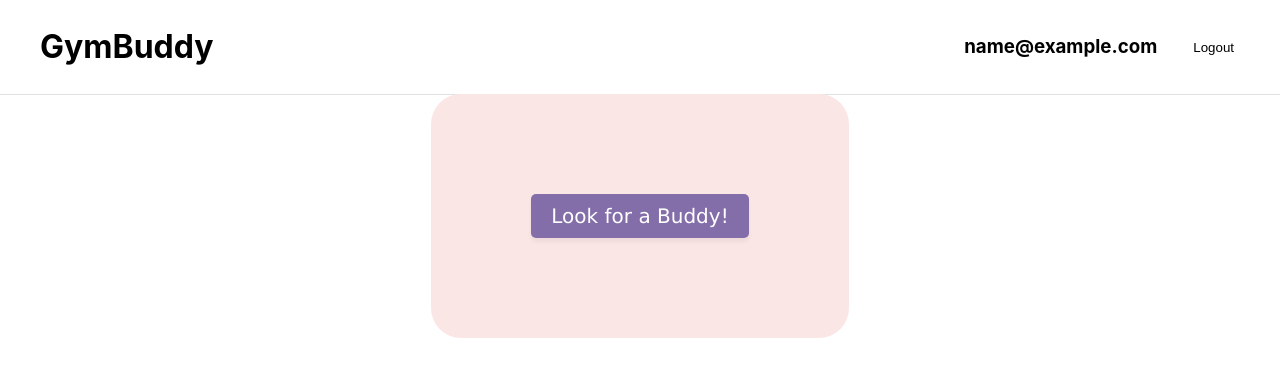
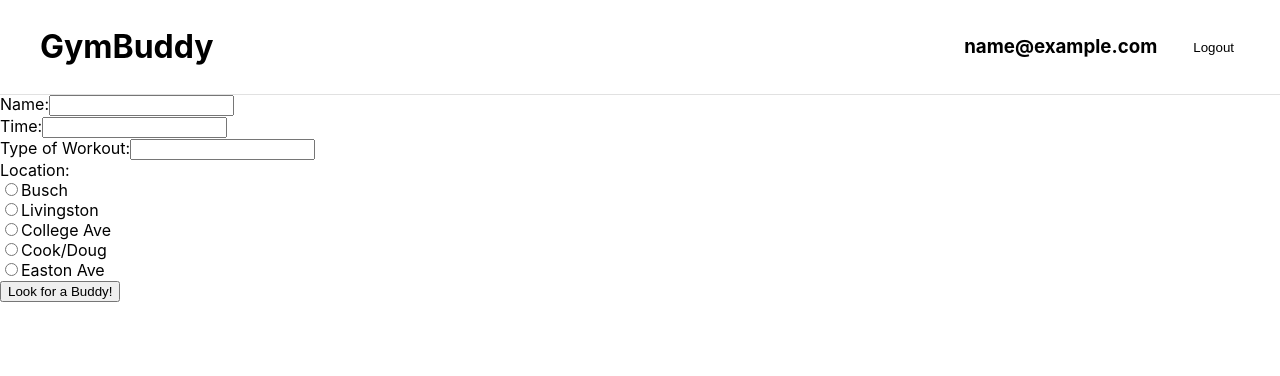
Before and after one commit to FarhanK29/GymSocialApp, a React (Create React App) app in the folder client/gymbuddy/: page / in a window 1280 px wide. Shown: the top 376 px of the page. Built offline with nearby package versions, Linux system fonts and the light colour scheme; no server answers; sample sign-in values are in the browser's storage.

Commit message:
find buddy component changes

```diff
--- a/client/gymbuddy/src/components/findbuddy/FindBuddy.jsx
+++ b/client/gymbuddy/src/components/findbuddy/FindBuddy.jsx
@@ -1,7 +1,6 @@
 import React from 'react'
 import { database } from '../../config/firebase'
 import { getDatabase, ref, push } from 'firebase/database';
-import firebase from './firebase'
 
 
 
@@ -124,7 +123,7 @@ export default function FindBuddy() {
           </label>
         </div>
       </div>
-      <button type="submit">Submit</button>
+      <button type="submit">Look for a Buddy!</button>
     </form>
   )
 }
--- a/client/gymbuddy/src/pages/home/Home.jsx
+++ b/client/gymbuddy/src/pages/home/Home.jsx
@@ -1,15 +1,12 @@
 import React from 'react'
 import Navbar from '../../components/navbar/Navbar'
 import './Home.css'
+import FindBuddy from '../../components/findbuddy/FindBuddy'
 export default function Home() {
   return(
     <div>
         <Navbar />
-        <div className = "button-container">
-            <button className = "post-button">
-                Look for a Buddy!
-            </button>
-        </div>
+        <FindBuddy />
     </div>
   )
 }
```
